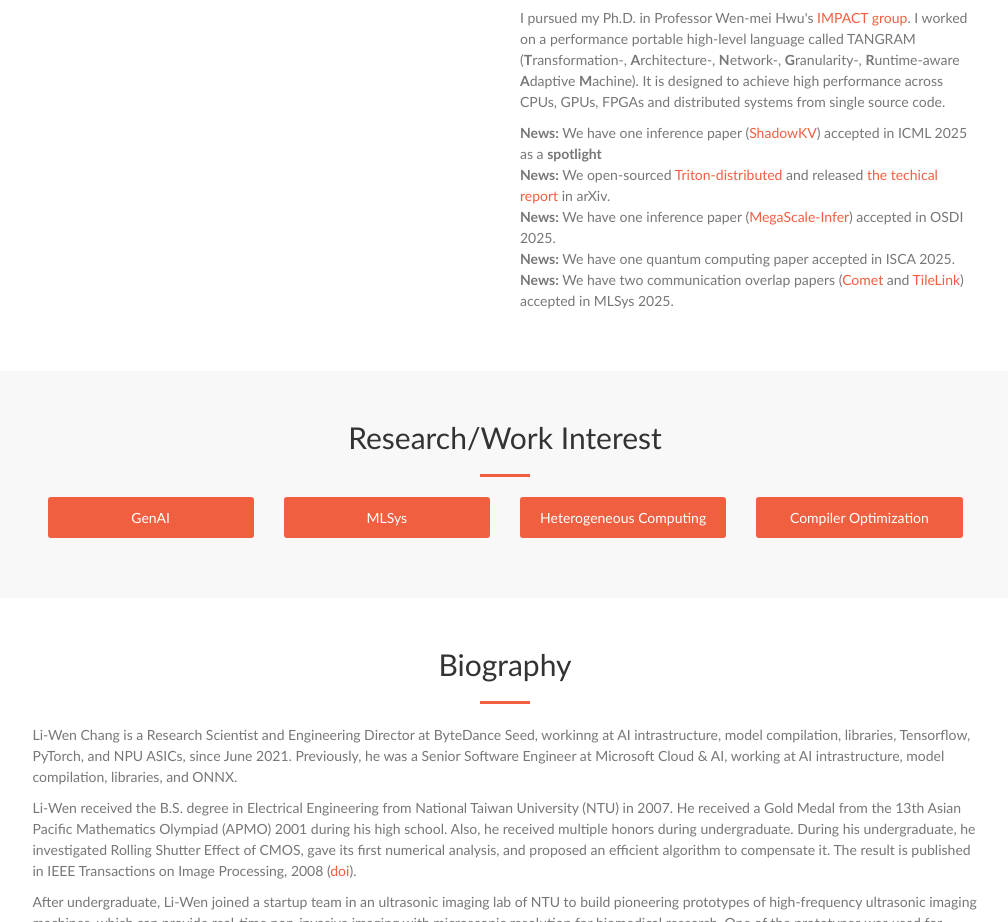
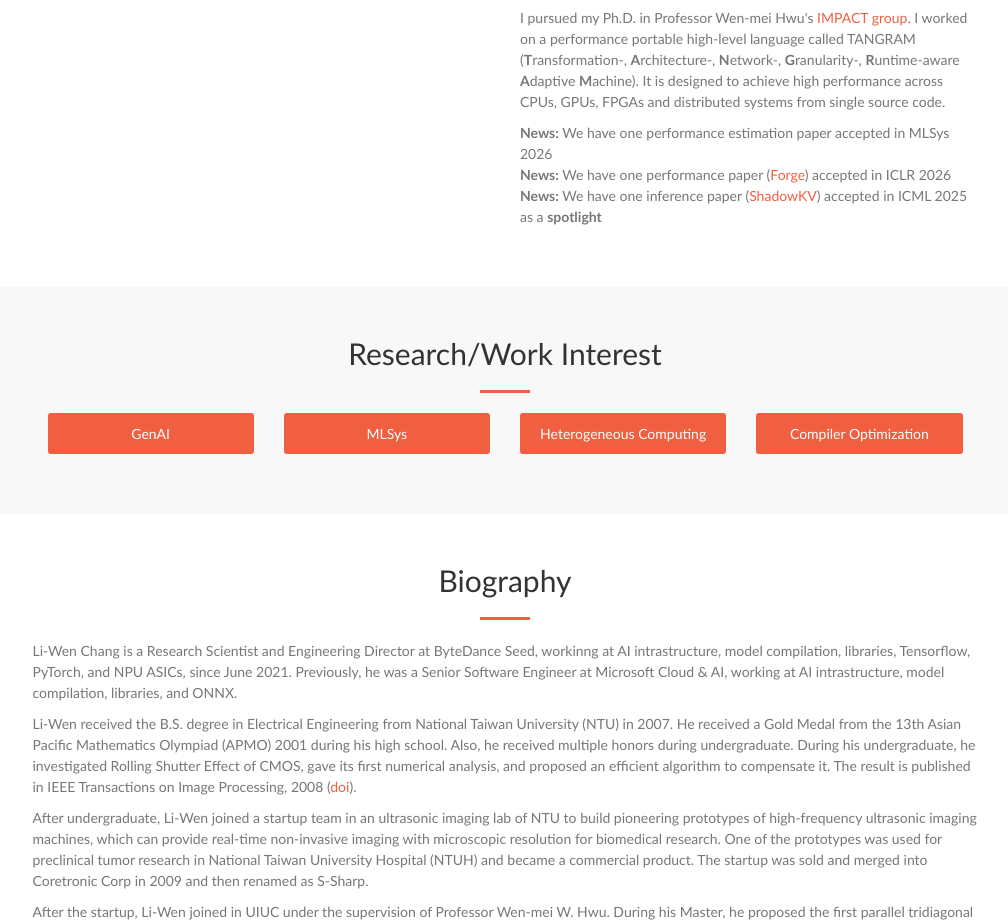
Before and after one commit to lchang20/lchang20.github.io, a website: page index.html in a window 1280 px wide. Shown: the part 829-1751 px from the top of the page, without its empty margins (135-1143 px from the left). Drawn offline with nearby package versions, Linux system fonts and the light colour scheme; files whose address does not match are found by name.

Commit message:
update papers

```diff
--- a/index.html
+++ b/index.html
@@ -131,11 +131,9 @@
                         single source code.
                     </p>
                     <p class="text-muted">
-                        <strong>News:</strong> We have one inference paper  (<a href="https://arxiv.org/abs/2410.21465">ShadowKV</a>) accepted in ICML 2025 as a <b>spotlight</b><br>
-                        <strong>News:</strong> We open-sourced <a href="https://github.com/ByteDance-Seed/Triton-distributed">Triton-distributed</a> and released <a href="https://arxiv.org/abs/2504.19442">the techical report</a> in arXiv.<br>
-                        <strong>News:</strong> We have one inference paper  (<a href="https://arxiv.org/abs/2504.02263">MegaScale-Infer</a>) accepted in OSDI 2025.<br>
-                        <strong>News:</strong> We have one quantum computing paper accepted in ISCA 2025.<br>
-                        <strong>News:</strong> We have two communication overlap papers (<a href="https://arxiv.org/abs/2502.19811">Comet</a> and <a href="https://arxiv.org/abs/2503.20313">TileLink</a>) accepted in MLSys 2025.<br>
+                        <strong>News:</strong> We have one performance estimation paper accepted in MLSys 2026<br>
+                        <strong>News:</strong> We have one performance paper  (<a href="https://openreview.net/forum?id=N4jJQvQSiN">Forge</a>) accepted in ICLR 2026<br>
+                        <strong>News:</strong> We have one inference paper (<a href="https://arxiv.org/abs/2410.21465">ShadowKV</a>) accepted in ICML 2025 as a <b>spotlight</b><br>
                     </p>
 
                 </div>
```
Also changed, not shown: publication.html (+1 -1 lines).
